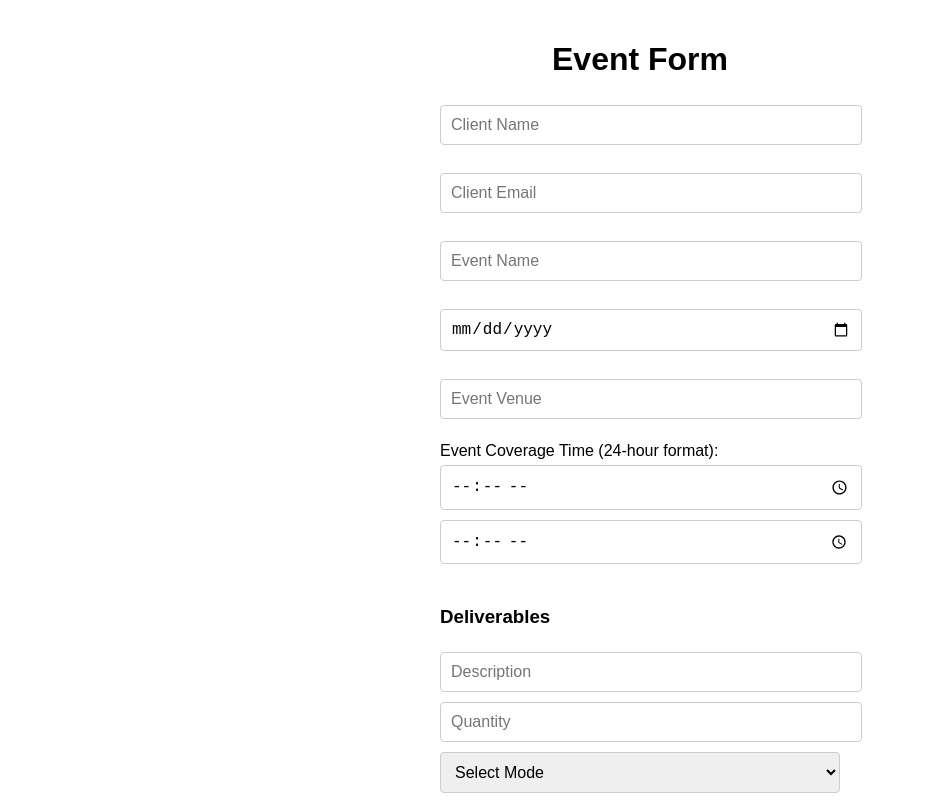
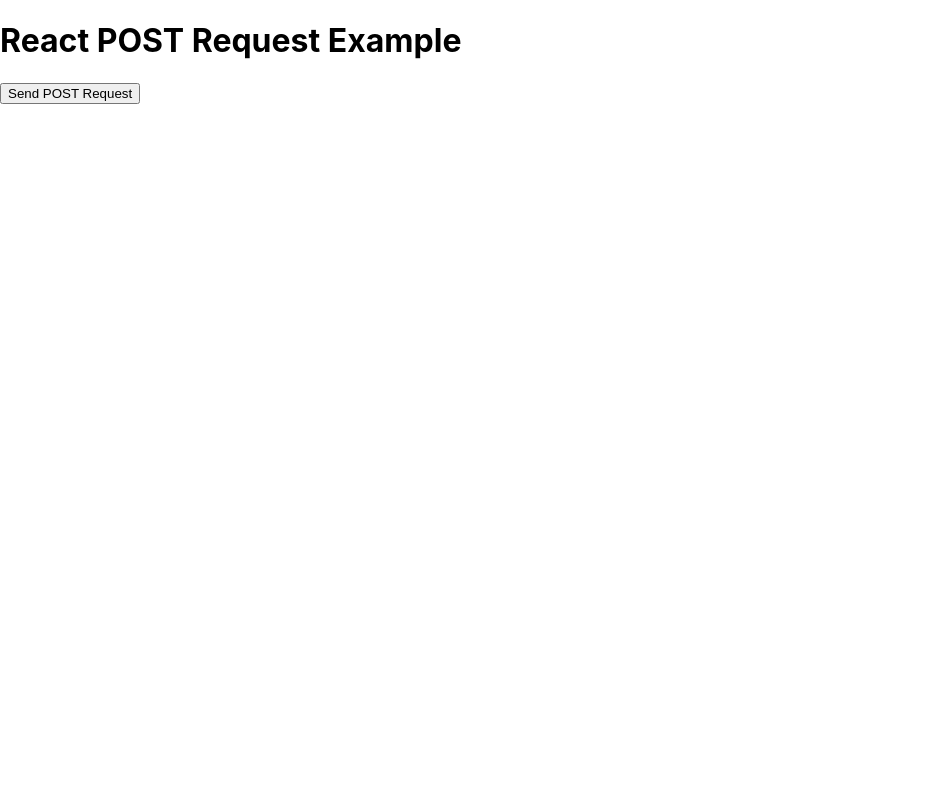
Before and after one commit to viggneshvn/rds_contracts_ui, a React (Create React App) app: page / in a window 1280 px wide. Shown: the top 800 px of the page, without its empty margins (0-925 px from the left). Built offline with nearby package versions, Linux system fonts and the light colour scheme.

Commit message:
Make successful post request

```diff
--- a/src/App.js
+++ b/src/App.js
@@ -1,217 +1,72 @@
 import React, { useState } from 'react';
-import axios from 'axios';
-import './App.css';
 
 function App() {
-  const [formData, setFormData] = useState({
-    clientName: '',
-    clientEmail: '',
-    eventName: '',
-    eventDate: '',
-    eventVenue: '',
-    eventStartTime: '',
-    eventEndTime: '',
-  });
+  const [response, setResponse] = useState(null);
 
-  const [deliverables, setDeliverables] = useState([
-    {
-      description: '',
-      quantity: '',
-      mode: '',
-      deliveryDate: '',
-    },
-  ]);
-
-  const handleChange = (e) => {
-    setFormData({ ...formData, [e.target.name]: e.target.value });
-  };
-
-  const handleDeliverableChange = (index, key, value) => {
-    const newDeliverables = [...deliverables];
-    newDeliverables[index][key] = value;
-    setDeliverables(newDeliverables);
-  };
-
-  const addDeliverable = () => {
-    setDeliverables([
-      ...deliverables,
-      {
-        description: '',
-        quantity: '',
-        mode: '',
-        deliveryDate: '',
+  const handleSubmit = async () => {
+    const requestData = {
+      clientDetails: {
+        ClientName: 'Jennifer Aniston',
+        ClientEmail: 'jenny@gmail.com',
       },
-    ]);
-  };
-
-  const handleSubmit = async (e) => {
-    e.preventDefault();
-
-    // Validate email
-    const emailRegex = /^[^\s@]+@[^\s@]+\.[^\s@]+$/;
-    if (!emailRegex.test(formData.clientEmail)) {
-      alert('Please enter a valid email address.');
-      return;
-    }
-
-    const data = {
-      ...formData,
-      deliverables,
+      eventDetails: {
+        EventName: 'Wedding Ceremony',
+        EventDate: '01/01/2024',
+        EventCoverageTime: '6am - 12pm EST(6Hrs)',
+        EventVenue: 'Ashland Temple',
+      },
+      paymentDetails: {
+        TotalAmount: 4000,
+        PerHourExtra: 300,
+      },
+      deliverableDetails: [
+        {
+          Description: 'Edited JPEGs',
+          Quantity: '180',
+          Mode: 'Web Link',
+          DeliveryDate: '06/06/2024',
+        },
+        {
+          Description: 'Highlights Video',
+          Quantity: '10 mins',
+          Mode: 'Hard disk (To be provided by Client)',
+          DeliveryDate: '06/10/2024',
+        },
+        {
+          Description: 'RAW Video',
+          Quantity: 'Full length of the event',
+          Mode: 'Hard disk (To be bought by RDS for Client)',
+          DeliveryDate: '02/01/2024',
+        },
+      ],
     };
 
     try {
-      const response = await axios.post('https://your-api-endpoint', data);
-      console.log(response);
+      const response = await fetch('http://localhost:8080/newcontract', {
+        method: 'POST',
+        headers: {
+          'Content-Type': 'application/json',
+        },
+        body: JSON.stringify(requestData),
+      });
+
+      const data = await response.json();
+      setResponse(data);
     } catch (error) {
-      console.error(error);
+      console.error('Error:', error);
     }
   };
 
   return (
-    <div className="app">
-      <h1>Event Form</h1>
-      <form onSubmit={handleSubmit} className="form">
-        <input
-          type="text"
-          name="clientName"
-          placeholder="Client Name"
-          value={formData.clientName}
-          onChange={handleChange}
-          className="input"
-          required
-        />
-        <br />
-        <input
-          type="email"
-          name="clientEmail"
-          placeholder="Client Email"
-          value={formData.clientEmail}
-          onChange={handleChange}
-          className="input"
-          required
-        />
-        <br />
-        <input
-          type="text"
-          name="eventName"
-          placeholder="Event Name"
-          value={formData.eventName}
-          onChange={handleChange}
-          className="input"
-          required
-        />
-        <br />
-        <input
-          type="date"
-          name="eventDate"
-          value={formData.eventDate}
-          onChange={handleChange}
-          className="input"
-          required
-        />
-        <br />
-        <input
-          type="text"
-          name="eventVenue"
-          placeholder="Event Venue"
-          value={formData.eventVenue}
-          onChange={handleChange}
-          className="input"
-          required
-        />
-        <br />
-        <label>
-          Event Coverage Time (24-hour format):
-          <br />
-          <input
-            type="time"
-            name="eventStartTime"
-            value={formData.eventStartTime}
-            onChange={handleChange}
-            className="input"
-            required
-          />
-          <input
-            type="time"
-            name="eventEndTime"
-            value={formData.eventEndTime}
-            onChange={handleChange}
-            className="input"
-            required
-          />
-        </label>
-        <br />
-        <h3>Deliverables</h3>
-        {deliverables.map((deliverable, index) => (
-          <div key={index}>
-            <input
-              type="text"
-              name="description"
-              placeholder="Description"
-              value={deliverable.description}
-              onChange={(e) =>
-                handleDeliverableChange(index, 'description', e.target.value)
-              }
-              className="input"
-              required
-            />
-            <br />
-            <input
-              type="text"
-              name="quantity"
-              placeholder="Quantity"
-              value={deliverable.quantity}
-              onChange={(e) =>
-                handleDeliverableChange(index, 'quantity', e.target.value)
-              }
-              className="input"
-              required
-            />
-            <br />
-            <select
-              name="mode"
-              value={deliverable.mode}
-              onChange={(e) =>
-                handleDeliverableChange(index, 'mode', e.target.value)
-              }
-              className="input"
-              required
-            >
-              <option value="">Select Mode</option>
-              <option value="Web Link">Web Link</option>
-              <option value="Hard disk (To be provided by Client)">
-                Hard disk (To be provided by Client)
-              </option>
-              <option value="Hard disk (To be bought by RDS for Client)">
-                Hard disk (To be bought by RDS for Client)
-              </option>
-            </select>
-            <br />
-            <input
-              type="date"
-              name="deliveryDate"
-              value={deliverable.deliveryDate}
-              onChange={(e) =>
-                handleDeliverableChange(index, 'deliveryDate', e.target.value)
-              }
-              className="input"
-              required
-            />
-            <br />
-          </div>
-        ))}
-        <button
-          type="button"
-          className="add-deliverable-button"
-          onClick={addDeliverable}
-        >
-          Add Deliverable
-        </button>
-        <br />
-        <button type="submit" className="submit-button">
-          Submit
-        </button>
-      </form>
+    <div className="App">
+      <h1>React POST Request Example</h1>
+      <button onClick={handleSubmit}>Send POST Request</button>
+      {response && (
+        <div>
+          <h2>Response:</h2>
+          <pre>{JSON.stringify(response, null, 2)}</pre>
+        </div>
+      )}
     </div>
   );
 }
```
